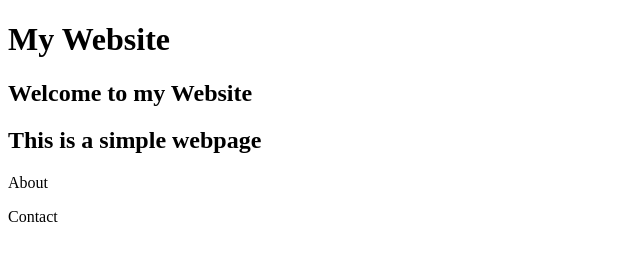
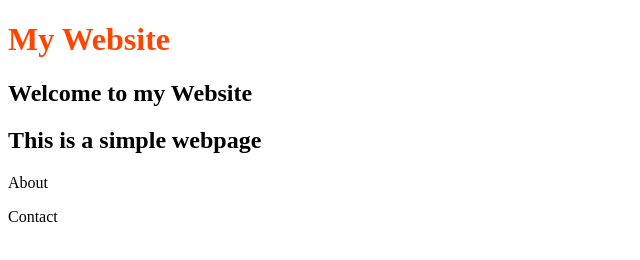
Before and after one commit to Lauttiherrera/Examen-Lautaro-Herrera-5TO, a plain HTML site: page index.html in a window 1280 px wide. Shown: the whole page, without its empty margins (0-640 px from the left). Drawn offline with Linux system fonts and the light colour scheme.

Commit message:
Agrego color a título h1

```diff
--- a/index.html
+++ b/index.html
@@ -6,7 +6,7 @@
     <title>Examen</title>
 </head>
 <body>
-    <h1>My Website</h1>
+    <h1 style="color: orangered;">My Website</h1>
     <h2>Welcome to  my Website</h2>
     <h2>This is a simple webpage</h2>
         <p>About</p>
```
